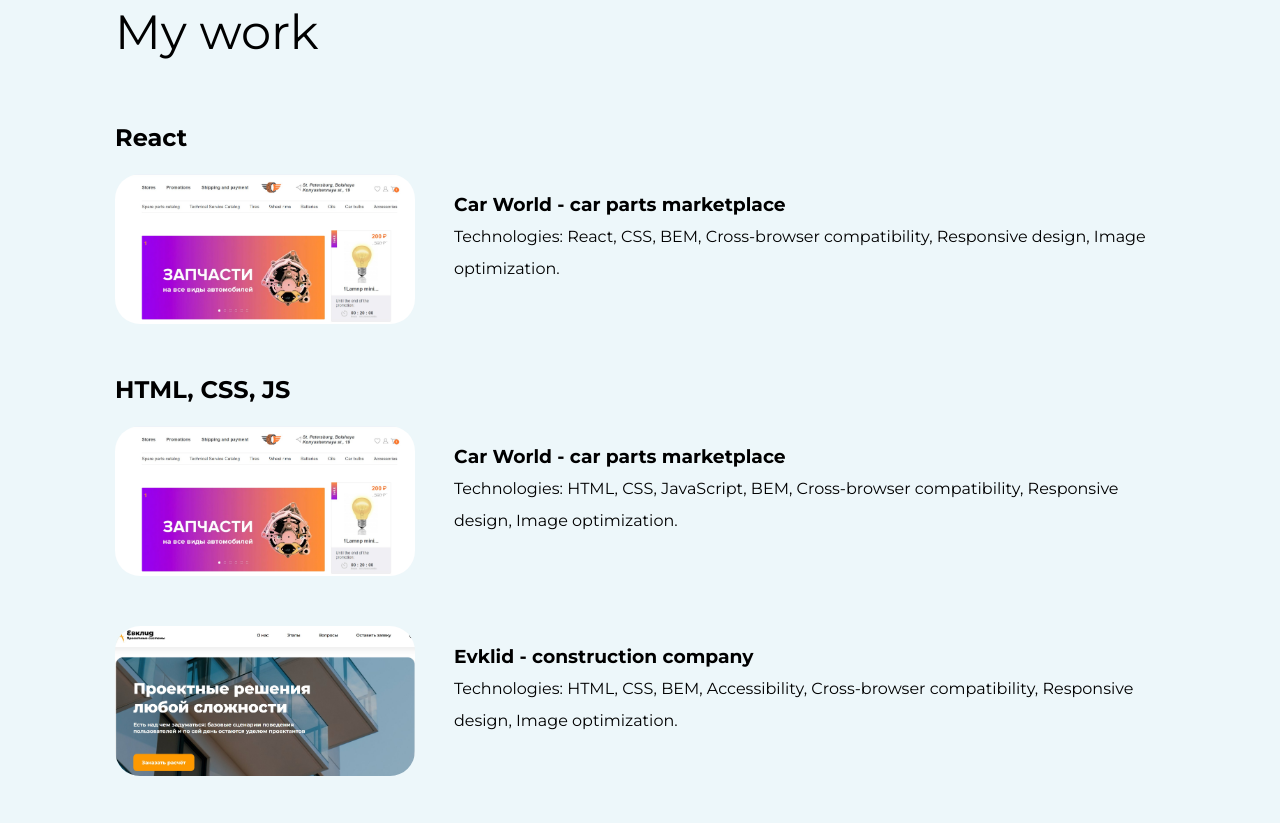
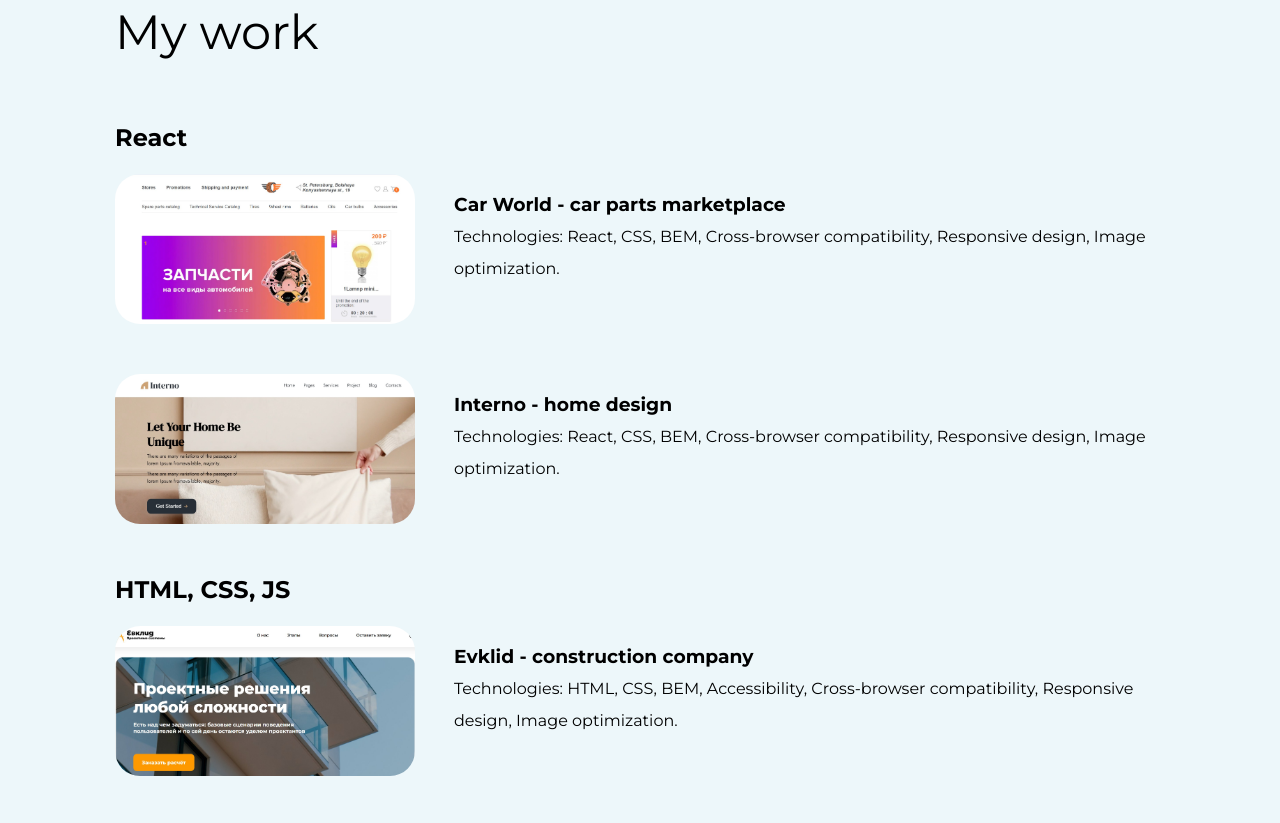
Before and after one commit to zinaidalalala/zinaida.me, a plain HTML site: page index.html in a window 1280 px wide. Shown: the part 804-1627 px from the top of the page. Drawn offline with Linux system fonts and the light colour scheme.

Commit message:
remove car-world js

```diff
--- a/css/style.css
+++ b/css/style.css
@@ -275,6 +275,7 @@ body {
   display: -ms-flexbox;
   display: flex;
   gap: 24px;
+  width: 100%;
   border-radius: 25px;
   -webkit-transition: color 0.3s ease-in-out, background-color 0.3s ease-in-out;
   -o-transition: color 0.3s ease-in-out, background-color 0.3s ease-in-out;
@@ -418,3 +419,9 @@ body {
     opacity: 1;
   }
 }
+
+/* auto-world-js */
+
+.auto-world-js {
+  display: none;
+}
--- a/index.html
+++ b/index.html
@@ -71,7 +71,8 @@
           <h2 class="title works__title" id="works">My work</h2>
           <div class="react-work">
             <h2>React</h2>
-            <div class="works__item" tabindex="5">
+            <ul class="list works__list">
+              <li class="works__item" tabindex="5">
                 <img
                   class="works__img"
                   src="img/auto-world.jpg"
@@ -93,12 +94,36 @@
                     Responsive design, Image optimization.
                   </p>
                 </div>
+              </li>
+              <li class="works__item" tabindex="6">
+                <img
+                  class="works__img"
+                  src="img/interno-photo.jpg"
+                  width="300"
+                  height="200"
+                  alt="Screenshot of the project work Interno"
+                />
+                <div class="works__wrapper">
+                  <h3 class="works__subtitle">
+                    <a
+                      class="works__link"
+                      href="https://interno.zinaida.me/"
+                      target="_blank"
+                      >Interno - home design</a
+                    >
+                  </h3>
+                  <p class="works__descr">
+                    Technologies: React, CSS, BEM, Cross-browser compatibility,
+                    Responsive design, Image optimization.
+                  </p>
                 </div>
+              </li>
+            </ul>
           </div>
           <div class="html-work">
             <h2>HTML, CSS, JS</h2>
             <ul class="list works__list">
-              <li class="works__item" tabindex="6">
+              <li class="works__item auto-world-js" tabindex="6">
                 <img
                   class="works__img"
                   src="img/auto-world.jpg"
```
Also changed, not shown: img/interno-photo.jpg (added), 2 other files. Lines whose indentation alone changed are shown as unchanged.
